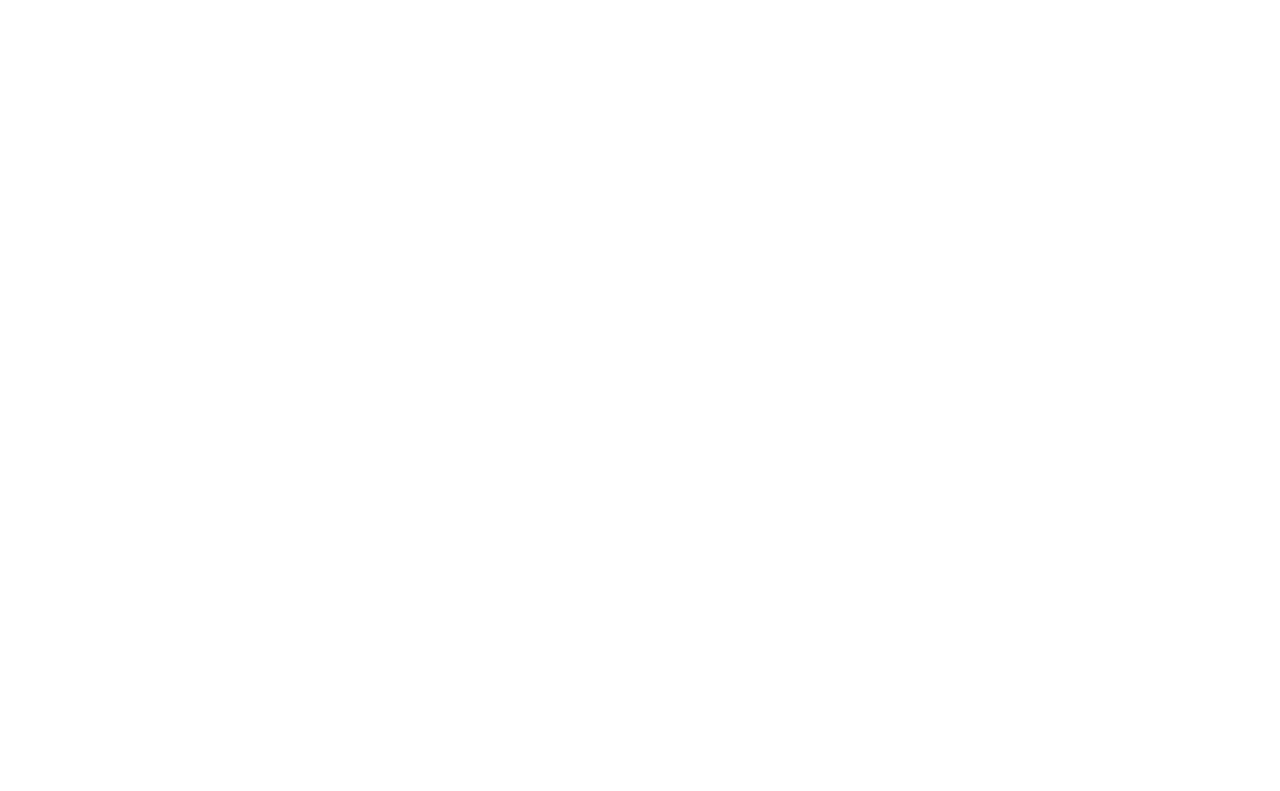
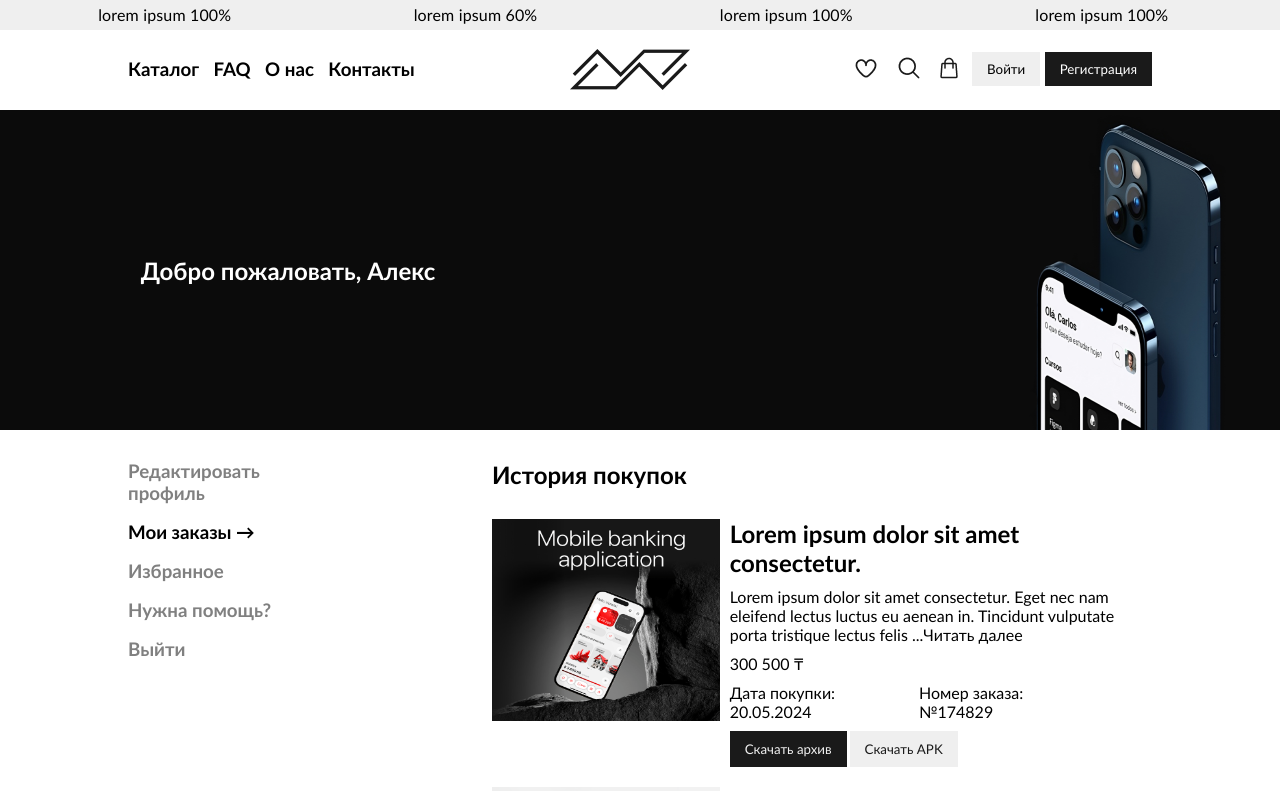
Before and after one commit to Elman2055/rocket-app, a React (Vite) app: page /profile in a window 1280 px wide. Before the commit this address had no page. Shown: the top 791 px of the page. Built offline with nearby package versions, Linux system fonts and the light colour scheme.

Commit message:
create: profile page

```diff
--- a/src/App.jsx
+++ b/src/App.jsx
@@ -3,6 +3,7 @@
 import Layout from "./components/layout/Layout";
 import MainPageContainer from "./containers/mainPageContainer/mainPageContainer";
 import ProductPageContainer from "./containers/productPageContainer/ProductPageContainer";
+import ProfilePageContainer from "./containers/profilePageContainer/ProfilePageContainer";
 import { Provider } from "react-redux";
 import { store } from "./store";
 
@@ -14,6 +15,7 @@
           <Route path="/" element={<Layout />}>
             <Route index element={<MainPageContainer />} />
             <Route path="product/:id" element={<ProductPageContainer />} />
+            <Route path="profile" element={<ProfilePageContainer />} />
           </Route>
         </Routes>
       </BrowserRouter>
--- a/src/components/footerBar/FooterBar.jsx
+++ b/src/components/footerBar/FooterBar.jsx
@@ -59,7 +59,9 @@
             <p>Telegram</p>
             <p>Instagram</p>
           </div>
-          <p>Вернуться наверх</p>
+          <p onClick={() => window.scrollTo({ top: 0, behavior: "smooth" })}>
+            Вернуться наверх
+          </p>
         </div>
       </div>
 
--- a/src/components/productPage/ProductPage.css
+++ b/src/components/productPage/ProductPage.css
@@ -31,6 +31,24 @@
 
 .productTitleContainer {
   margin-left: 20px;
+}
+
+.saleProductNow {
+  width: 33%;
+  display: flex;
+  justify-content: space-between;
+  margin-bottom: 20px;
+}
+
+.saleDetalid {
+  padding: 6px 15px;
+  background-color: #1a1a1a;
+  color: #efefef;
+}
+
+.saleDetalidPrice {
+  background-color: #efefef;
+  color: #1a1a1a;
 }
 
 .buyNow {
--- /dev/null
+++ b/src/components/profilePage/ProfilePage.css
@@ -0,0 +1,82 @@
+.backgroundProfile {
+  height: 320px;
+  background: no-repeat center/100% 100% url(../../../public/promoProfile.png);
+  color: white;
+  display: flex;
+  align-items: center;
+}
+
+.backgroundProfile > h2 {
+  margin-left: 11%;
+}
+
+.historyImage {
+  height: 202px;
+  width: 230px;
+  margin-right: 10px;
+}
+
+.profileContainer {
+  width: 80%;
+  margin: 30px auto;
+  display: flex;
+}
+
+.profileNavigation {
+  height: 200px;
+  display: flex;
+  flex-direction: column;
+  justify-content: space-between;
+  margin-right: 18%;
+}
+
+.profileNavigation > h3 {
+  color: gray;
+  cursor: pointer;
+}
+
+.profileNavigation > .activeNav {
+  color: black;
+}
+
+.historyContainer {
+  display: flex;
+}
+
+.historyTitleContainer {
+  display: flex;
+  flex-direction: column;
+}
+
+.textStyle {
+  width: 420px;
+  margin-bottom: 10px;
+  cursor: pointer;
+}
+
+.historyInfoTitle {
+  width: 370px;
+  display: flex;
+  justify-content: space-between;
+  margin: 10px 0px 10px 0px;
+}
+
+.profileHistoryBtns {
+  width: 54%;
+  display: flex;
+  justify-content: space-between;
+}
+
+.downloadBtn {
+  cursor: pointer;
+  padding: 10px 15px;
+  border: none;
+  background-color: #1a1a1a;
+  color: #efefef;
+  margin-bottom: 20px;
+}
+
+.downloadBtnApk {
+  background-color: #efefef;
+  color: #1a1a1a;
+}
--- /dev/null
+++ b/src/components/profilePage/ProfilePage.jsx
@@ -0,0 +1,67 @@
+import "./ProfilePage.css";
+
+const ProfilePage = ({ items }) => {
+  return (
+    <>
+      <div className="backgroundProfile">
+        <h2>Добро пожаловать, Алекс</h2>
+      </div>
+      <div className="profileContainer">
+        <div className="profileNavigation">
+          <h3>Редактировать профиль</h3>
+          <h3 className="activeNav">Мои заказы &#8594;</h3>
+          <h3>Избранное</h3>
+          <h3>Нужна помощь?</h3>
+          <h3>Выйти</h3>
+        </div>
+
+        <div>
+          <h2 style={{ marginBottom: "30px" }}>История покупок</h2>
+          {items &&
+            items.map((el) => (
+              <div key={el.id} className="historyContainer">
+                <img src={el.image} alt="product" className="historyImage" />
+                <div className="historyTitleContainer">
+                  <h2 style={{ marginBottom: "10px" }}>
+                    Lorem ipsum dolor sit amet consectetur.
+                  </h2>
+                  <p className="textStyle">
+                    Lorem ipsum dolor sit amet consectetur. Eget nec nam
+                    eleifend lectus luctus eu aenean in. Tincidunt vulputate
+                    porta tristique lectus felis ...Читать далее
+                  </p>
+
+                  <div style={el.beforePrice && { display: "flex" }}>
+                    <p
+                      style={{
+                        marginRight: "10px",
+                        color: "gray",
+                        textDecoration: "line-through",
+                      }}
+                    >
+                      {el.beforePrice}
+                    </p>
+                    <p>{el.price}</p>
+                  </div>
+
+                  <div className="historyInfoTitle">
+                    <p>Дата покупки: 20.05.2024</p>
+                    <p>Номер заказа: №174829</p>
+                  </div>
+
+                  <div className="profileHistoryBtns">
+                    <button className="downloadBtn">Скачать архив</button>
+                    <button className="downloadBtn downloadBtnApk">
+                      Скачать APK
+                    </button>
+                  </div>
+                </div>
+              </div>
+            ))}
+        </div>
+      </div>
+    </>
+  );
+};
+
+export default ProfilePage;
--- a/src/components/toolBar/ToolBar.jsx
+++ b/src/components/toolBar/ToolBar.jsx
@@ -25,7 +25,7 @@
           </NavLink>
         </div>
 
-        <img src={centerImage} alt="centerImage" />
+        <img src={centerImage} alt="logo" />
 
         <div className="rightBlock">
           <div className="imageRightBlock">
--- a/src/components/ui/carousel/Carousel.jsx
+++ b/src/components/ui/carousel/Carousel.jsx
@@ -93,6 +93,7 @@
               src={item.image}
               alt={item.title}
               style={{ height: "80%", width: "25vw", cursor: "pointer" }}
+              onClick={() => window.scrollTo({ top: 0, behavior: "smooth" })}
             />
             <h3>{item.title}</h3>
             <p>{item.price}</p>
--- a/src/components/ui/runningLine/RunningLine.jsx
+++ b/src/components/ui/runningLine/RunningLine.jsx
@@ -41,8 +41,10 @@
         <Typography component="span" sx={{ display: "inline-block" }}>
           <>
             <div style={{ display: "flex" }}>
-              {longText.map((el) => (
-                <p style={{ marginRight: "10%" }}>{el}</p>
+              {longText.map((el, index) => (
+                <p key={index} style={{ marginRight: "10%" }}>
+                  {el}
+                </p>
               ))}
             </div>
           </>
--- a/src/containers/productPageContainer/ProductPageContainer.jsx
+++ b/src/containers/productPageContainer/ProductPageContainer.jsx
@@ -1,6 +1,5 @@
 import ProductPage from "../../components/productPage/ProductPage";
 import { useAppSelector } from "../../store";
-import "./ProductPageContainer.css";
 
 const ProductPageContainer = () => {
   const {
--- /dev/null
+++ b/src/containers/profilePageContainer/ProfilePageContainer.jsx
@@ -0,0 +1,39 @@
+import bancking from "../../../public/banckingApp.png";
+import calendar from "../../../public/calendarApp.png";
+import fitnes from "../../../public/fitnesApp.png";
+import journey from "../../../public/journeyApp.png";
+import ProfilePage from "../../components/profilePage/ProfilePage";
+
+const ProfilePageContainer = () => {
+  const items = [
+    {
+      id: 1,
+      image: bancking,
+      title: "Элитный Планировщик",
+      price: "300 500 ₸",
+    },
+    {
+      id: 2,
+      image: calendar,
+      title: "Премиум Календарь",
+      price: "250 500 ₸",
+      beforePrice: "350 500 ₸",
+    },
+    { id: 3, image: fitnes, title: "Фитнес Профи", price: "400 500 ₸" },
+    {
+      id: 4,
+      image: journey,
+      title: "Путешественник Элит",
+      price: "500 200 ₸",
+      beforePrice: "620 500 ₸",
+    },
+  ];
+
+  return (
+    <div>
+      <ProfilePage items={items} />
+    </div>
+  );
+};
+
+export default ProfilePageContainer;
```
Also changed, not shown: src/components/productPage/ProductPage.jsx (+57 -12 lines), public/likeBtn.png (added), public/promoProfile.png (added), src/containers/profilePageContainer/ProfilePageContainer.css (added).
